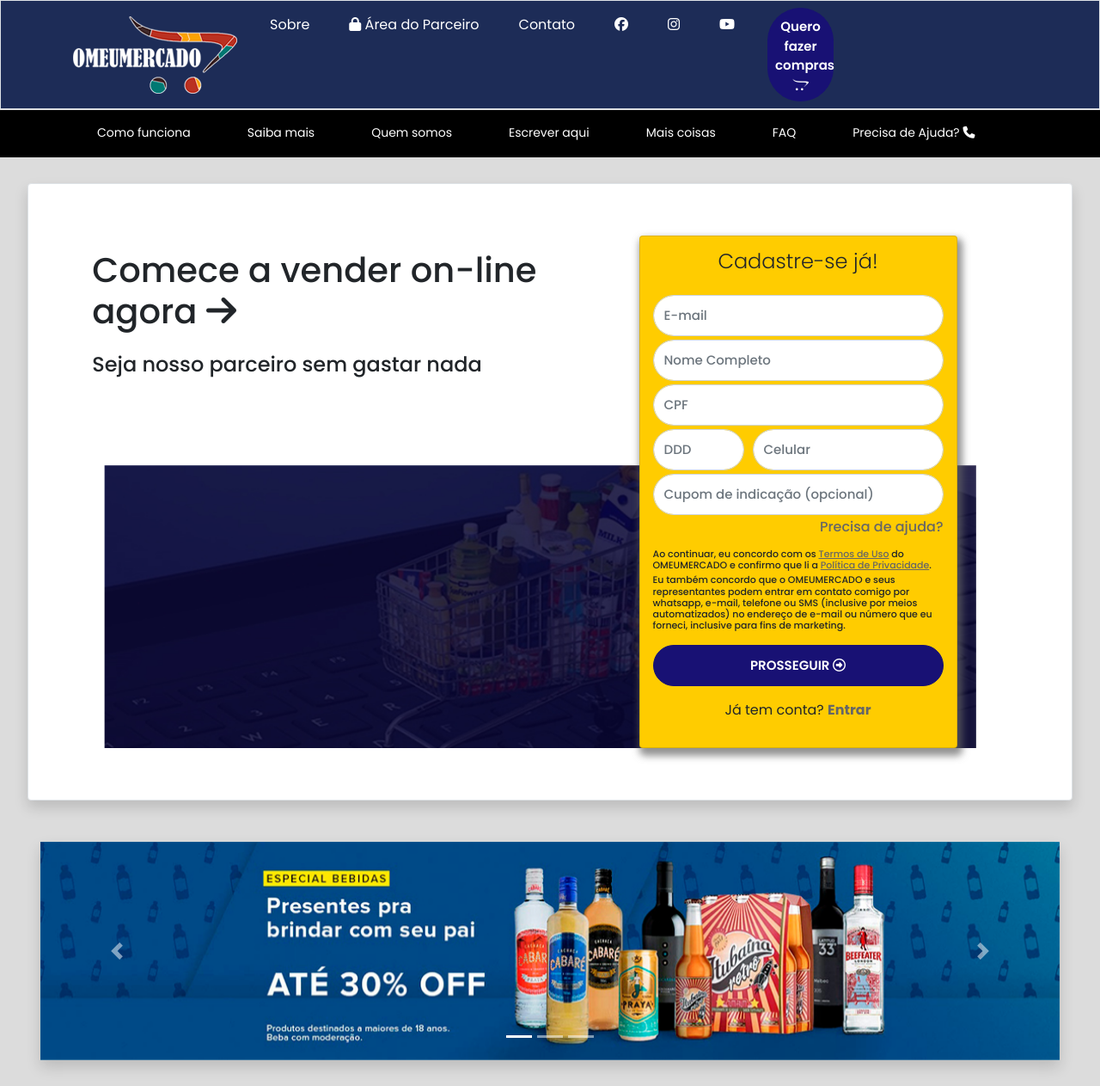
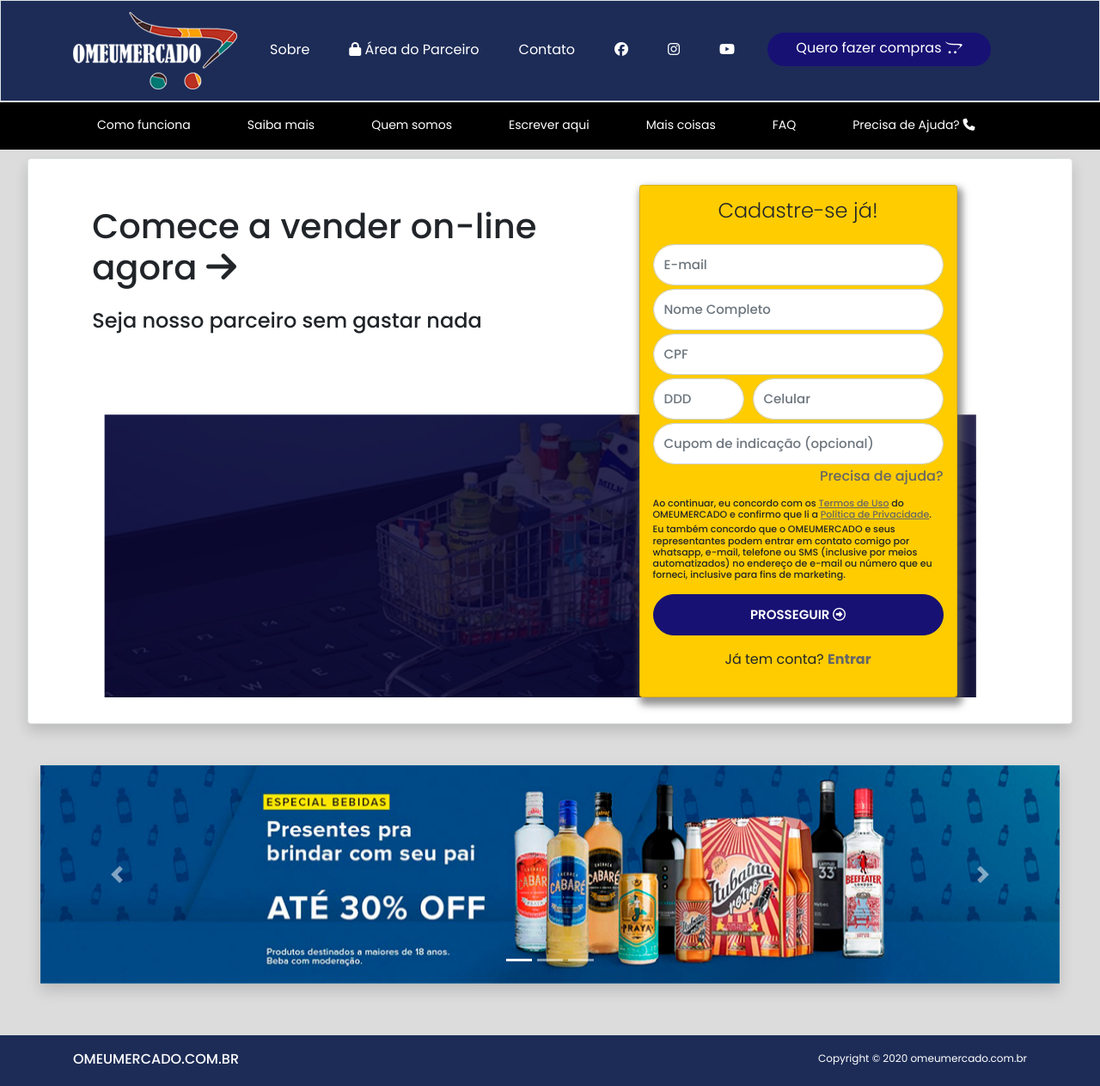
Before and after one commit to pcbarbar/omeumercado.com.br, a PHP site: page / in a window 1280 px wide. Shown: the top 1263 px of the page at 86% size. Run offline with PHP 8.4, Linux system fonts and the light colour scheme; some libraries are stand-ins or nearby versions.

Commit message:
NAVBARs finalizados
#partiu restante

```diff
--- a/css/style.css
+++ b/css/style.css
@@ -129,3 +129,20 @@
   box-shadow: 0 0 0 0.2rem rgba(34,113,179,.25);
 }
 /* OPÇÕES DE FORMULÁRIO PADRÃO --- FINAL */
+
+/* EFEITO BOTÃO */
+.efeitobtn a {
+  background: #181174;
+  color: #fff !important;
+  margin-top: 0px;
+  border-radius: 50px;
+  padding: 6px 0px !important;
+  /*box-shadow: 3px 3px 5px #777;*/
+  width: 260px;
+  text-align: center;
+}
+.efeitobtn a:hover {
+  background: #2271b3;
+  border-bottom: 3px solid #2271b3;
+  box-shadow: none;
+}
--- a/index.php
+++ b/index.php
@@ -53,12 +53,13 @@
             <li class="nav-item"><a class="nav-link" href="#">Sobre</a></li>
             <li class="nav-item"><a class="nav-link" href="loginparceiro.php"><i class="fas fa-lock"></i> Área do Parceiro</a></li>
             <li class="nav-item"><a class="nav-link" href="#">Contato</a></li>
-            <li class="nav-item"><a class="nav-link" href="#"><i class="fab fa-facebook"></i></a></li>
-            <li class="nav-item"><a class="nav-link" href="#"><i class="fab fa-instagram"></i></a></li>
-            <li class="nav-item"><a class="nav-link" href="#"><i class="fab fa-youtube"></i></a></li>
-            <li class="nav-item"><a class="nav-link btn rounded-pill btn-custom btn-block col-4" style="border-bottom: 0; padding-top: 10px;" type="bottom" href="buscaparceiro.php">Quero fazer compras <i class="fab fa-opencart"></i></a></li>
+            <li class="nav-item"><a class="nav-link" href="#" style="border-bottom: 0;"><i class="fab fa-facebook"></i></a></li>
+            <li class="nav-item"><a class="nav-link" href="#" style="border-bottom: 0;"><i class="fab fa-instagram"></i></a></li>
+            <li class="nav-item"><a class="nav-link" href="#" style="border-bottom: 0;"><i class="fab fa-youtube"></i></a></li>
+            <div class="efeitobtn" style="margin-top: 0px;">
+              <li class="nav-item"><a class="nav-link" href="buscaparceiro.php">Quero fazer compras <i class="fab fa-opencart"></i></a></li>
+            </div>
           </ul>
-
         </div>
       </div>
     </nav>
@@ -83,13 +84,13 @@
 <!-- SEGUNDO NAVBAR - FINAL -->
 
 <!-- FORMULÁRIO DE CADASTRO - INICIO -->
-<div class="container-fluid border shadow mb-5 bg-white rounded margem-superior-30" style="width: 95%";>
-    <div class="container-fluid margem-superior-60 margem-inferior-60">
+<div class="container-fluid border shadow mb-5 bg-white rounded" style="width: 95%; margin-top: 10px;">
+    <div class="container-fluid margem-superior-30" style="margin-bottom: 30px;">
       <div class="container-fluid big-banner">
         <div class="row">
           <div class="col"></div>
           <div class="col-6">
-          <div class="row mt-3">
+          <div class="row mt-4">
           <h1 class="">Comece a vender on-line agora <i class="fas fa-arrow-right"></i></h1></p>
           </div>
           <div class="row">
```
